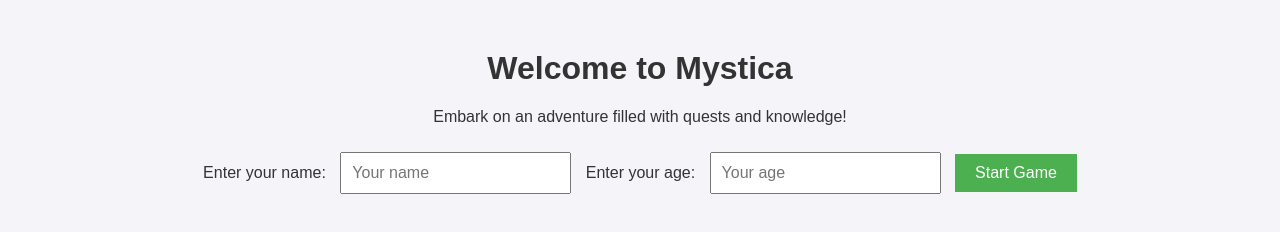
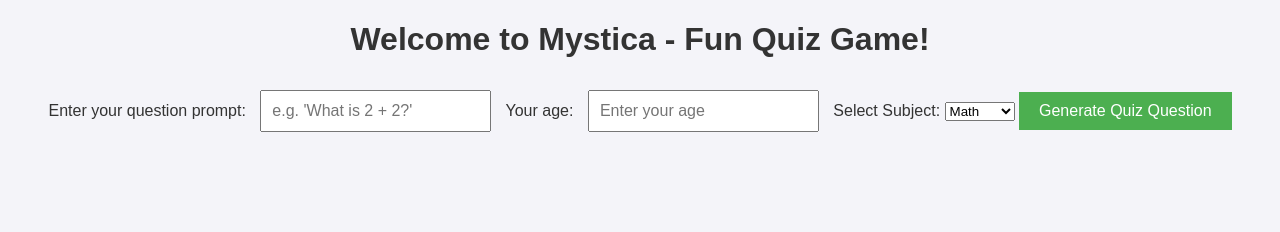
Before and after one commit to muhammadjasim1503/Mystica, a plain HTML site: page index.html in a window 1280 px wide. Drawn offline with Linux system fonts and the light colour scheme.

Commit message:
Update index.html
with sci, math, eng options

```diff
--- a/index.html
+++ b/index.html
@@ -3,35 +3,36 @@
 <head>
   <meta charset="UTF-8">
   <meta name="viewport" content="width=device-width, initial-scale=1.0">
-  <title>Mystica - A World of Quests</title>
-  <link rel="stylesheet" href="style.css">
+  <title>Mystica - Fun Quiz Game</title>
+  <link rel="stylesheet" href="style.css"> <!-- Link to your CSS if needed -->
 </head>
 <body>
-  <div class="game-container">
-    <h1>Welcome to Mystica</h1>
-    <p>Embark on an adventure filled with quests and knowledge!</p>
+  <div class="container">
+    <h1>Welcome to Mystica - Fun Quiz Game!</h1>
 
-    <div id="start-screen">
-      <label for="name">Enter your name:</label>
-      <input type="text" id="name" placeholder="Your name">
+    <!-- Quiz Form -->
+    <form id="quiz-form">
+      <label for="quiz-prompt">Enter your question prompt:</label>
+      <input type="text" id="quiz-prompt" placeholder="e.g. 'What is 2 + 2?'" required>
 
-      <label for="age">Enter your age:</label>
-      <input type="number" id="age" placeholder="Your age">
+      <label for="age-input">Your age:</label>
+      <input type="number" id="age-input" placeholder="Enter your age" min="1" required>
 
-      <button onclick="startGame()">Start Game</button>
-    </div>
+      <label for="subject-input">Select Subject:</label>
+      <select id="subject-input" required>
+        <option value="Math">Math</option>
+        <option value="Science">Science</option>
+        <option value="History">History</option>
+        <!-- Add other subjects as needed -->
+      </select>
 
-    <div id="game-screen" style="display:none;">
-      <div id="question-container">
-        <p id="question"></p>
-        <button class="option" onclick="checkAnswer(1)">Option 1</button>
-        <button class="option" onclick="checkAnswer(2)">Option 2</button>
-        <button class="option" onclick="checkAnswer(3)">Option 3</button>
-        <button class="option" onclick="checkAnswer(4)">Option 4</button>
-      </div>
-    </div>
+      <button type="submit">Generate Quiz Question</button>
+    </form>
+
+    <!-- Display the generated quiz question here -->
+    <div id="quiz-output"></div>
   </div>
 
-  <script src="script.js"></script>
+  <script src="script.js"></script> <!-- Link to your JavaScript -->
 </body>
 </html>
```
